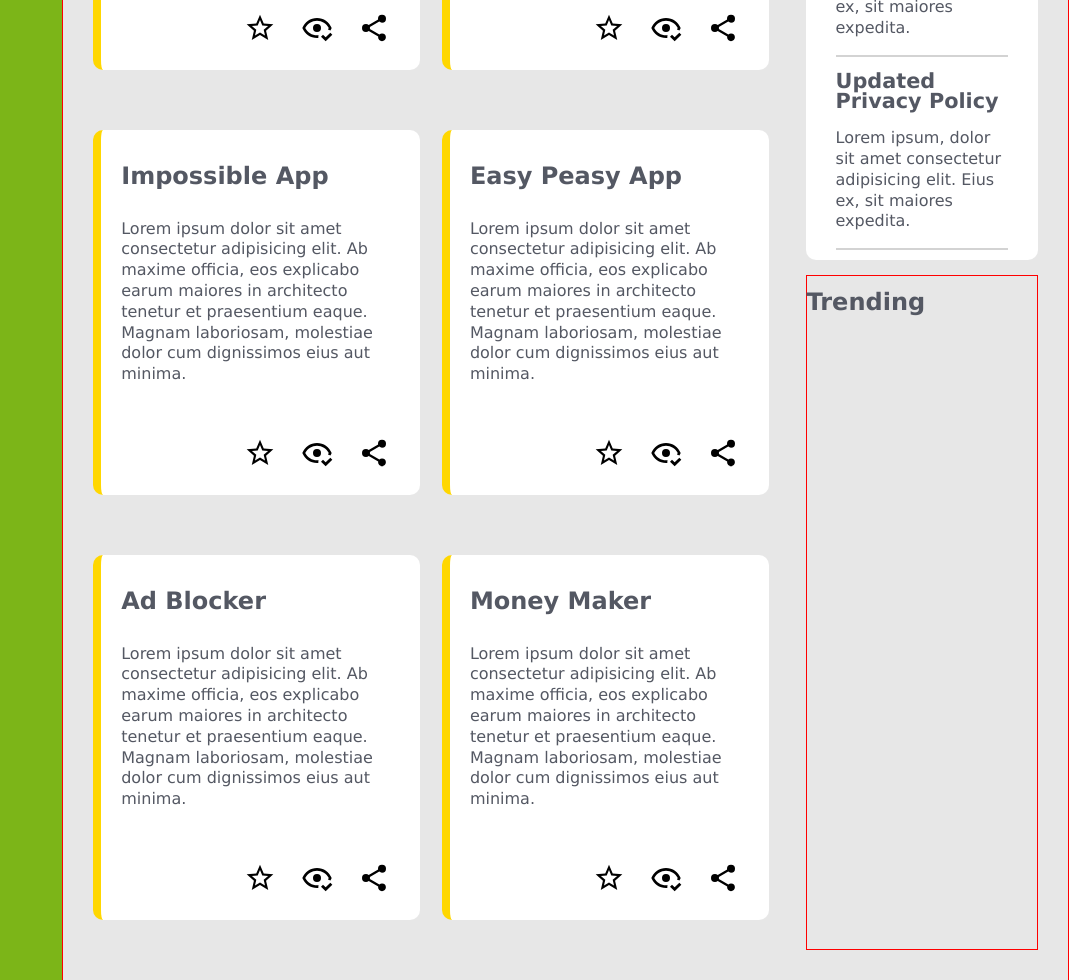
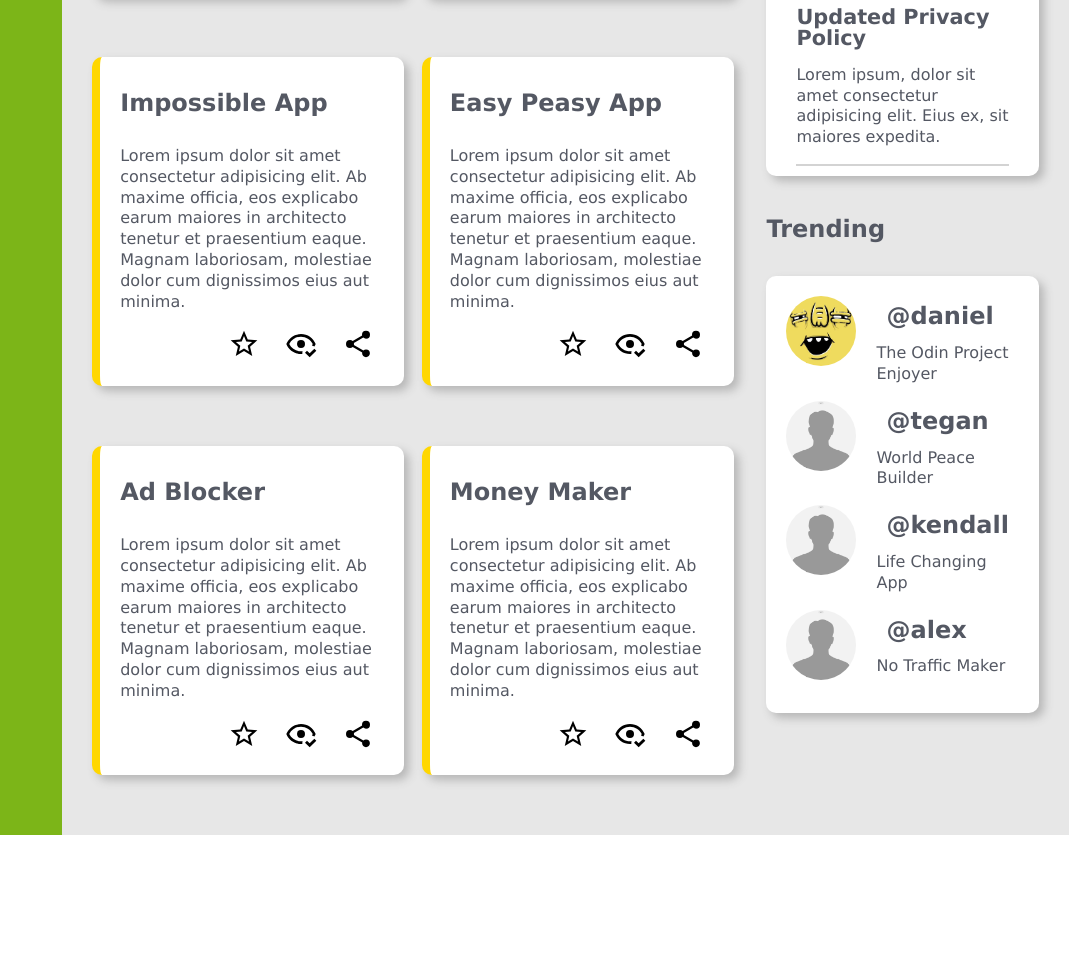
Before and after one commit to daniel-elward/dashboard, a plain HTML site: page index.html in a window 1280 px wide. Shown: the part 805-1785 px from the top of the page, without its empty margins (211-1280 px from the left). After the commit the page ends 1640 px from the top, so only its background shows below. Drawn offline with Linux system fonts and the light colour scheme.

Commit message:
final commit
added trending section.

Project complete

```diff
--- a/index.html
+++ b/index.html
@@ -196,6 +196,40 @@
 
         <div class="trending">
             <h1>Trending</h1><br>
+
+            <div class="trending-wrapper">
+                <div class="user-icon">
+                    <a href="#"><img src="img/profile-img.jpg" alt="Profile image" width="70px" height="70px"></a>
+                </div>
+                <div class="user-id">
+                    <h1>@daniel</h1>
+                    <p>The Odin Project Enjoyer</p>
+                </div>
+
+                <div class="user-icon">
+                    <a href="#"><img src="img/profile-img2.jpg" alt="Profile image" width="70px" height="70px"></a>
+                </div>
+                <div class="user-id">
+                    <h1>@tegan</h1>
+                    <p>World Peace Builder</p>
+                </div>
+
+                <div class="user-icon">
+                    <a href="#"><img src="img/profile-img2.jpg" alt="Profile image" width="70px" height="70px"></a>
+                </div>
+                <div class="user-id">
+                    <h1>@kendall</h1>
+                    <p>Life Changing App</p>
+                </div>
+
+                <div class="user-icon">
+                    <a href="#"><img src="img/profile-img2.jpg" alt="Profile image" width="70px" height="70px"></a>
+                </div>
+                <div class="user-id">
+                    <h1>@alex</h1>
+                    <p>No Traffic Maker</p>
+                </div>
+            </div>
         </div>
     </div>
 </div>
--- a/style.css
+++ b/style.css
@@ -126,8 +126,6 @@ html, body {
     background-color: rgb(231, 231, 231);
     padding: 30px;
     gap: 15px;
-
-    border: 1px solid red;
 }
 
 .main-content-wrapper h1 {
@@ -153,11 +151,30 @@ html, body {
     background-color: white;
     padding: 10px 30px;
     border-radius: 10px;
+    box-shadow:5px 5px 10px #b6b6b6;
 }
 
 .trending {
     grid-column: 2/2;
-    border: 1px solid red;
+
+}
+
+.trending-wrapper {
+    display: grid;
+    grid-template-columns: auto 1fr;
+    background-color: white;
+    border-radius: 10px;
+    padding: 20px 20px;
+    box-shadow:5px 5px 10px #b6b6b6;
+}
+
+.trending-wrapper h1 {
+    margin: 10px;
+}
+
+.user-icon img {
+    border-radius: 100px;
+    margin-right: 20px;
 }
 
 .content-card {
@@ -170,6 +187,7 @@ html, body {
     margin: 30px 0;
     border-radius: 10px;
     padding: 20px;
+    box-shadow:5px 5px 10px #b6b6b6;
 }
 
 .content-card-controls {
```
Also changed, not shown: img/profile-img2.jpg (added).
